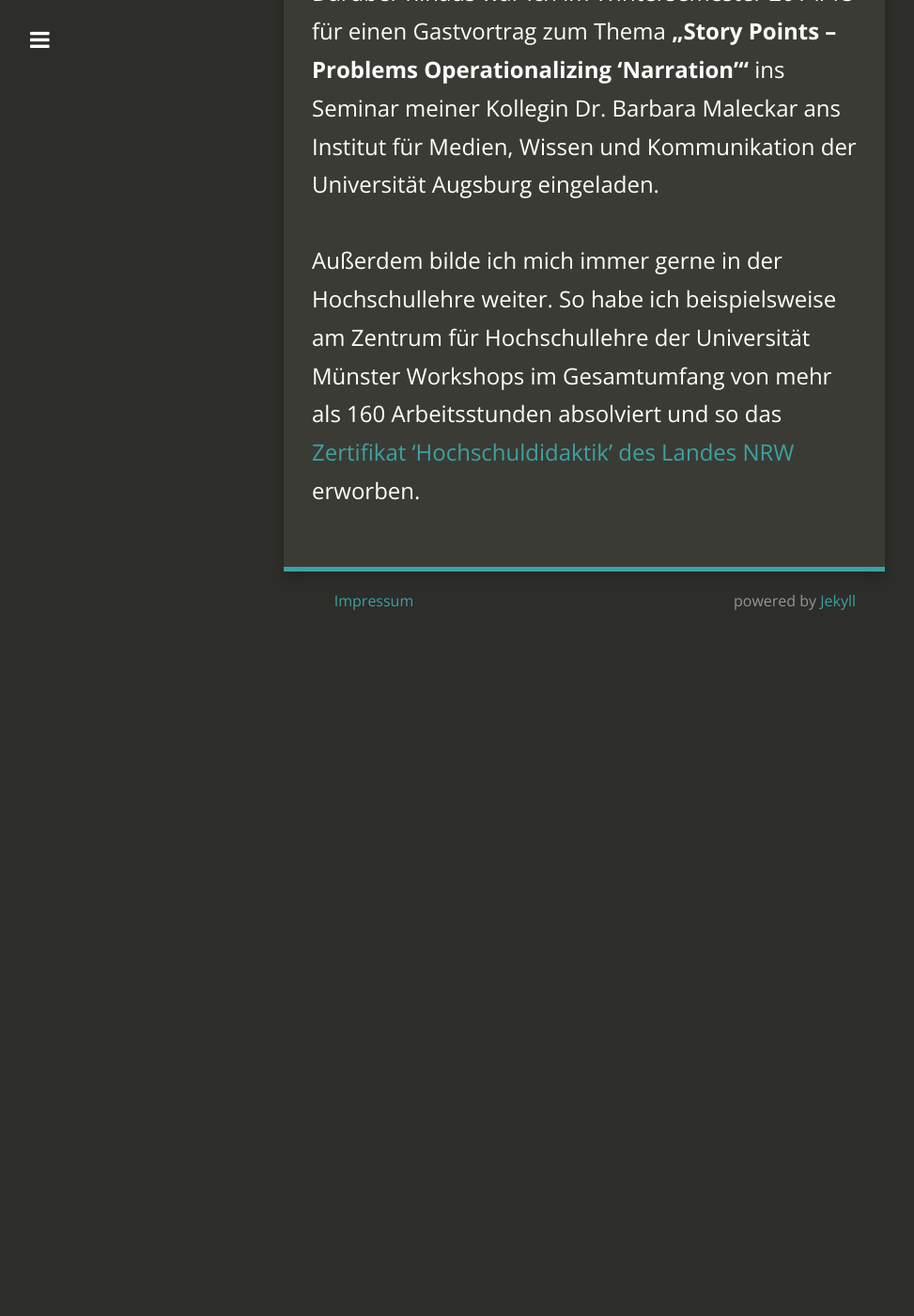
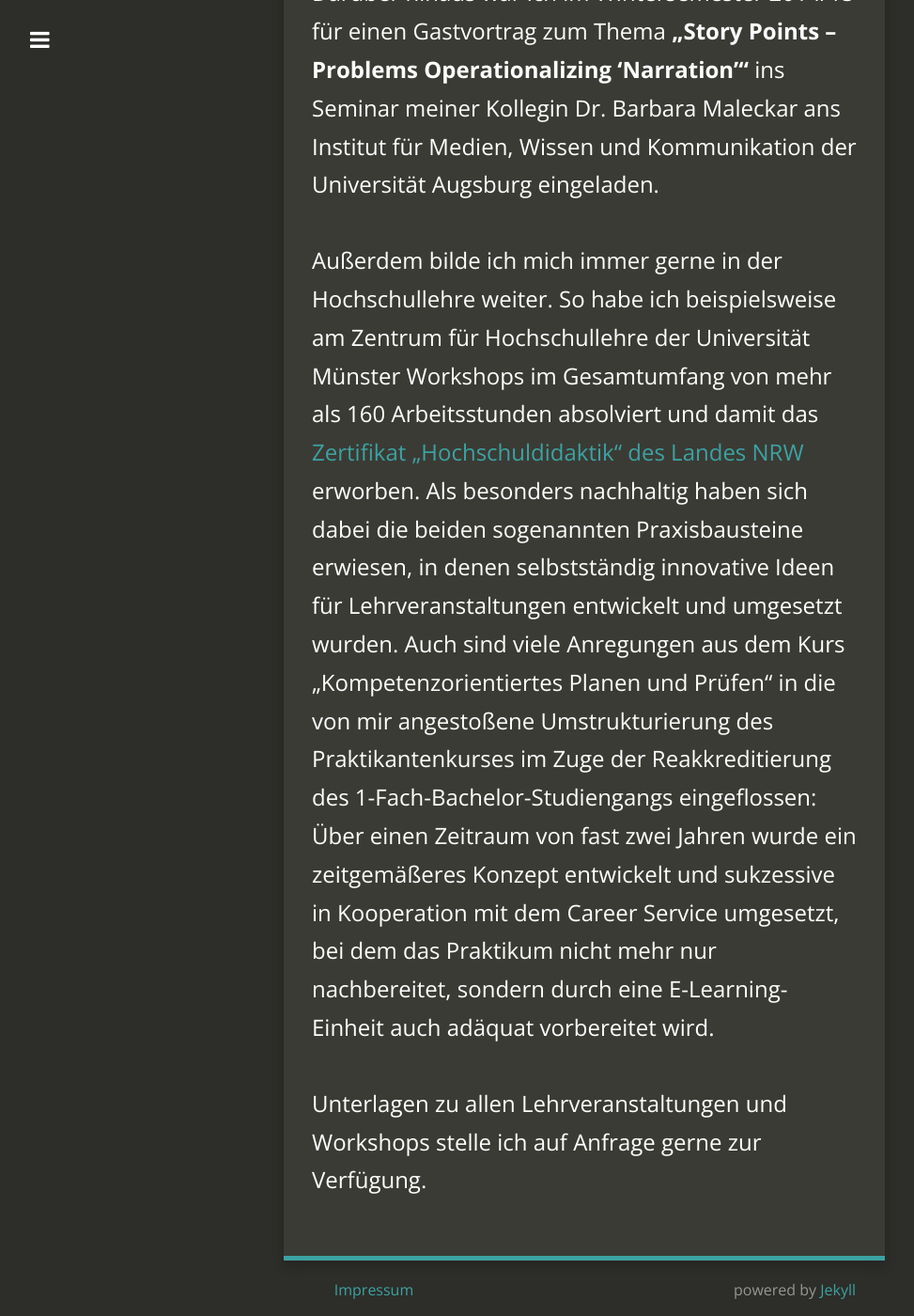
Before and after one commit to BriGitBardot/Bewerbung2, a Jekyll site: the page built from Lehre.md, in a window 1280 px wide and 1400 px high, scrolled down 1248 px. Shown: the whole window at 94% size, without its empty margins (18-991 px from the left). Built offline with Jekyll 4.4.1, drawn with Linux system fonts in a browser that asks for light colours; nearby versions of some CDN libraries; before the commit the page ends 1919 px from its top, so only the background shows below that.

Commit message:
Update Lehre.md

```diff
--- a/Lehre.md
+++ b/Lehre.md
@@ -24,4 +24,7 @@ Bereits während meines Studiums war ich als Tutorin am Germanistischen Institut
 
 Darüber hinaus war ich im Wintersemester 2014/15 für einen Gastvortrag zum Thema **„Story Points – Problems Operationalizing 'Narration'“** ins Seminar meiner Kollegin Dr. Barbara Maleckar ans Institut für Medien, Wissen und Kommunikation der Universität Augsburg eingeladen.
 
-Außerdem bilde ich mich immer gerne in der Hochschullehre weiter. So habe ich beispielsweise am Zentrum für Hochschullehre der Universität Münster Workshops im Gesamtumfang von mehr als 160 Arbeitsstunden absolviert und so das [Zertifikat 'Hochschuldidaktik' des Landes NRW]({{ site.url }}/pdfs/Zertifikat_Hochschullehre.pdf) erworben.
+Außerdem bilde ich mich immer gerne in der Hochschullehre weiter. So habe ich beispielsweise am Zentrum für Hochschullehre der Universität Münster Workshops im Gesamtumfang von mehr als 160 Arbeitsstunden absolviert und damit das [Zertifikat „Hochschuldidaktik“ des Landes NRW]({{ site.url }}/pdfs/Zertifikat_Hochschullehre.pdf) erworben. Als besonders nachhaltig haben sich dabei die beiden sogenannten Praxisbausteine erwiesen, in denen selbstständig innovative Ideen für Lehrveranstaltungen entwickelt und umgesetzt wurden.
+Auch sind viele Anregungen aus dem Kurs „Kompetenzorientiertes Planen und Prüfen“ in die von mir angestoßene Umstrukturierung des Praktikantenkurses im Zuge der Reakkreditierung des 1-Fach-Bachelor-Studiengangs eingeflossen: Über einen Zeitraum von fast zwei Jahren wurde ein zeitgemäßeres Konzept entwickelt und sukzessive in Kooperation mit dem Career Service umgesetzt, bei dem das Praktikum nicht mehr nur nachbereitet, sondern durch eine E-Learning-Einheit auch adäquat vorbereitet wird.
+
+Unterlagen zu allen Lehrveranstaltungen und Workshops stelle ich auf Anfrage gerne zur Verfügung.
```
